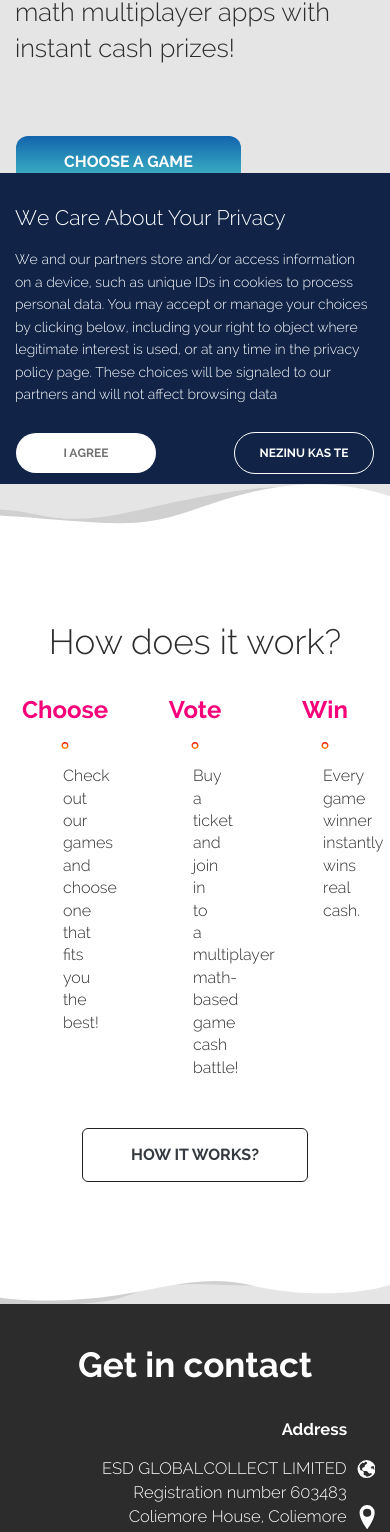
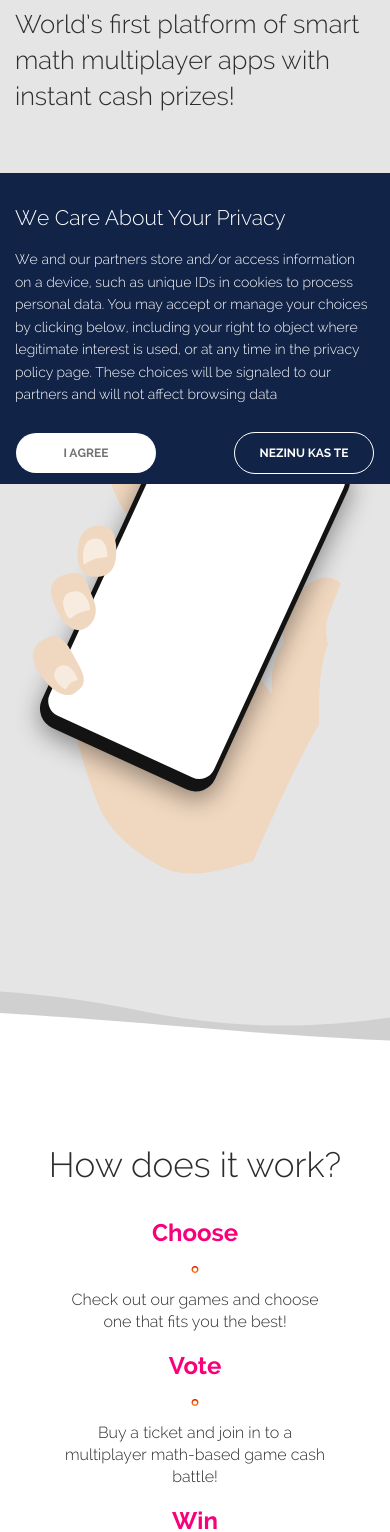
Before and after one commit to Rainbow006E/votery-v2, an Angular app: page /index in a window 390 px wide. Shown: the part 360-1892 px from the top of the page. Built offline with nearby package versions, Linux system fonts and the light colour scheme; some icons are missing.

Commit message:
done index header and application section without hover dropdown

```diff
--- a/src/app/layouts/home-layout/home-layout.component.ts
+++ b/src/app/layouts/home-layout/home-layout.component.ts
@@ -36,8 +36,6 @@ export class HomeLayoutComponent implements OnInit {
         this.navbar.sidebarClose();
     });
     this.renderer.listen('window', 'scroll', (event) => {
-      console.log('scroll change');
-
         const number = window.scrollY;
         var _location = this.location.path();
         _location = _location.split('/')[2];
--- a/src/app/layouts/main-layout/main-layout.component.ts
+++ b/src/app/layouts/main-layout/main-layout.component.ts
@@ -38,8 +38,6 @@ export class MainLayoutComponent implements OnInit {
     });
 
     this.renderer.listen('window', 'scroll', (event) => {
-      console.log('scroll change');
-
         const number = window.scrollY;
         var _location = this.location.path();
         _location = _location.split('/')[2];
--- a/src/app/pages/index/index.component.html
+++ b/src/app/pages/index/index.component.html
@@ -5,7 +5,7 @@
             </div>
 
             <div class="row" style="margin-top: 48px;">
-                <div class="col-12 col-sm-6">
+                <div class="col-12 col-md-8 col-xl-6 my-5">
                     <h1 class="font-weight-bolder text-left">
                         If you are smart - you will <span class="pinkTxt">win cash!</span>
                     </h1>
@@ -15,25 +15,31 @@
                     </h3>
 
                     <div class="headerBtn text-left">
-                        <a [routerLink]="['/']" class="blueBtn btn btn-primary btn-lg text-uppercase font-weight-bolder mr-3"> Choose a game </a>
-                        <a [routerLink]="['/']" class="transBtn btn btn-primary btn-lg text-uppercase font-weight-bolder text-dark"> How it works? </a>
+                        <a [routerLink]="['/']" class="blueBtn btn btn-lg text-uppercase font-weight-bolder d-flex justify-content-center d-md-inline mr-0 mr-md-3">
+                            Choose a game
+                        </a>
+                        <a [routerLink]="['/']" class="transBtn btn btn-lg text-uppercase font-weight-bolder text-dark d-flex justify-content-center d-md-inline">
+                            How it works?
+                        </a>
                     </div>
                 </div>
+            </div>
+
+            <div class="phone">
+                <img src="assets/imgs/mobile.svg">
             </div>
         </div>
     </div>
 
     <div class="main">
-        <div class="top-divider">
-            <img src="assets/imgs/bgs/white1-1.svg" class="w-100">
-        </div>
+        <div class="application-top-divider"></div>
         <div class="application py-5">
             <div class="container mt-5">
-                <h2 class="d-flex align-items-center justify-content-center">
+                <h2 class="text-center">
                     How does it work?
                 </h2>
                 <div class="row">
-                    <div class="col-4">
+                    <div class="col-12 col-sm-4">
                         <h3 class="d-flex justify-content-center font-weight-bold mb-3"> Choose </h3>
                         <div class="d-flex justify-content-center">
                             <img src="assets/imgs/orange-subtract.svg">
@@ -42,7 +48,7 @@
                             Check out our games and choose one that fits you the best!
                         </h5>
                     </div>
-                    <div class="col-4">
+                    <div class="col-12 col-sm-4">
                         <h3 class="d-flex justify-content-center font-weight-bold mb-3"> Vote </h3>
                         <div class="d-flex justify-content-center">
                             <img src="assets/imgs/orange-subtract.svg">
@@ -51,7 +57,7 @@
                             Buy a ticket and join in to a multiplayer math-based game cash battle!
                         </h5>
                     </div>
-                    <div class="col-4">
+                    <div class="col-12 col-sm-4">
                         <h3 class="d-flex justify-content-center font-weight-bold mb-3"> Win </h3>
                         <div class="d-flex justify-content-center">
                             <img src="assets/imgs/orange-subtract.svg">
@@ -66,8 +72,6 @@
                 </div>
             </div>
         </div>
-        <div class="bottom-divider">
-            <img src="assets/imgs/bgs/white1-2.svg" class="w-100">
-        </div>
+        <div class="application-bottom-divider"></div>
     </div>
 </div>
--- a/src/app/pages/index/index.component.scss
+++ b/src/app/pages/index/index.component.scss
@@ -30,14 +30,31 @@
                 color: #f8097a;
             }
         }
+        .phone {
+            position: absolute;
+            top: 64px;
+            right: 100px;
+            z-index: 3;
+            width: 600px;
+            width: 40%;
+        }
     }
 
     .main {
         background: transparent;
+        .application-top-divider {
+            height: 150px;
+            position: relative;
+            &::before {
+                position: absolute;
+                content: "";
+                background-image: url(/assets/imgs/bgs/white1-1.svg);
+                bottom: 0;
+                width: 100%;
+                height: 100%;
+            }
+        }
         .application {
-            // background: url(/assets/imgs/bgs/white1.svg) no-repeat 100%;
-            // background-position: top;
-            // background-size: contain;
             background: white;
             h3 {
                 font-size: 1.715em;
@@ -53,6 +70,18 @@
                 border: 1px solid #222222;
             }
         }
+        .application-bottom-divider {
+            height: 150px;
+            position: relative;
+            &::before {
+                position: absolute;
+                content: "";
+                background-image: url(/assets/imgs/bgs/white1-2.svg);
+                top: 0;
+                width: 100%;
+                height: 100%;
+            }
+        }
     }
 }
 
@@ -65,6 +94,13 @@
             .brand {
                 height: 30px;
             }
+            .phone {
+                position: relative;
+                width: 100%;
+                right: 0;
+                top: 0;
+                margin-bottom: 24px;
+            }
         }
     }
 }
--- a/src/app/shared/components/header/header.component.html
+++ b/src/app/shared/components/header/header.component.html
@@ -63,10 +63,18 @@
                 </li>
 
                 <li class="nav-item d-flex align-items-center">
-                    <img src="assets/imgs/subtract.svg" alt="">
+                    <a class="nav-link" href="javascript: void(0)">
+                        <img src="assets/imgs/subtract.svg" alt="">
+                    </a>
                 </li>
 
                 <li class="nav-item">
+                    <a class="nav-link" href="#" target="_blank">
+                        <img src="assets/imgs/union.svg" alt="">
+                    </a>
+                </li>
+
+                <!-- <li class="nav-item">
                     <div ngbDropdown class="dropdown avatar">
                         <a class="nav-link dropdown-toggle d-flex align-items-center" ngbDropdownToggle>
                             <img src="assets/imgs/union.svg" alt="">
@@ -80,8 +88,7 @@
                             <a class="dropdown-item text-right" href="#"> Logout </a>
                         </div>
                     </div>
-                </li>
-
+                </li> -->
             </ul>
         </div>
     </div>
--- a/src/app/shared/components/header/header.component.scss
+++ b/src/app/shared/components/header/header.component.scss
@@ -6,7 +6,7 @@
 }
 
 .dropdown.avatar .dropdown-toggle::after {
-    display:none;
+    display: none;
 }
 
 .navbar {
@@ -15,6 +15,11 @@
     .navbar-brand {
         img {
             height: 35px;
+        }
+    }
+    .navbar-toggler {
+        span.navbar-toggler-bar {
+            background: black;
         }
     }
     .navbar-nav li {
@@ -30,6 +35,27 @@
     color: black;
 }
 
+@media screen and (max-width: 991px) {
+    .navbar-collapse {
+        &::before {
+            background: white;
+        }
+        .navbar-nav {
+            .nav-item {
+                a,
+                h3 {
+                    color: black;
+                }
+                .dropdown {
+                    .dropdown-menu {
+                        height: auto;
+                    }
+                }
+            }
+        }
+    }
+}
+
 @media screen and (max-width: 575px) {
     .navbar {
         .navbar-nav li {
```
